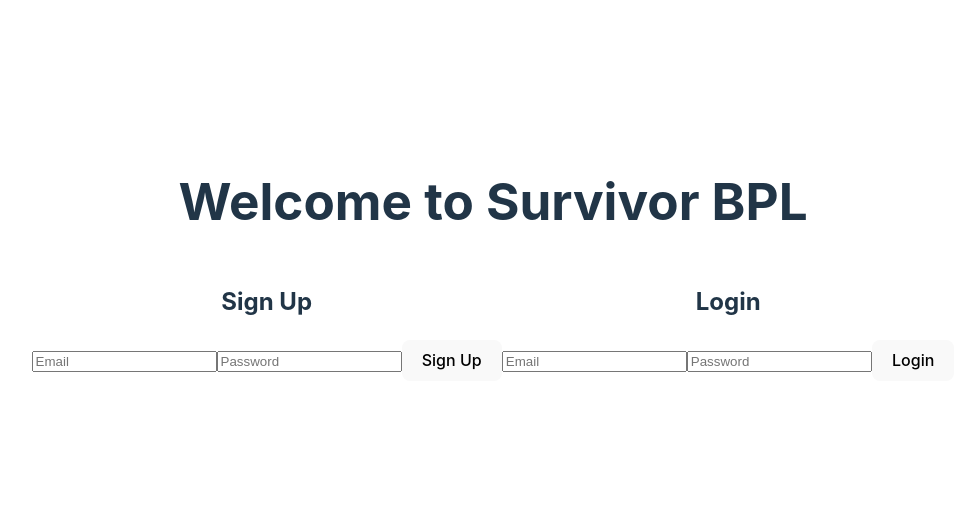
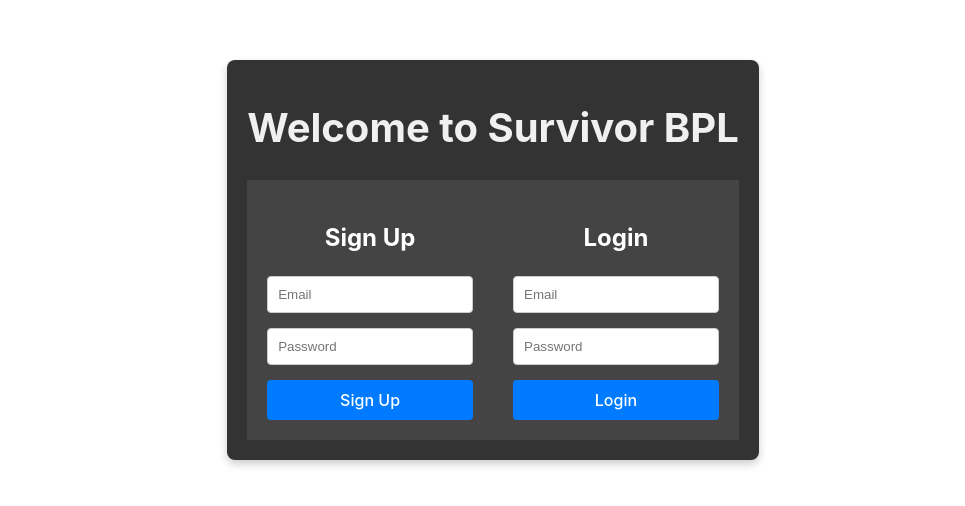
Before and after one commit to survive-the-league/SurvivorLeague, a React (Vite) app in the folder client/: page / in a window 1280 px wide. Shown: the part 140-646 px from the top of the page, without its empty margins (147-1112 px from the left). Built offline with nearby package versions, Linux system fonts and the light colour scheme; no server answers.

Commit message:
Add styling for home page (login and signup).

```diff
--- /dev/null
+++ b/client/src/Home.css
@@ -0,0 +1,54 @@
+.home-container {
+    max-width: 900px;
+    margin: 0 auto;
+    padding: 20px;
+    background-color: #333; /* Dark background */
+    border-radius: 8px;
+    box-shadow: 0 4px 8px rgba(0, 0, 0, 0.2);
+    color: white; /* Light text color */
+    text-align: center;
+  }
+
+  .home-container h1 {
+    margin-bottom: 20px;
+    font-size: 2.5rem;
+    color: #f0f0f0; /* Light color for the heading */
+  }
+
+  .auth-container {
+    display: flex;
+    justify-content: space-around;
+    margin-top: 30px;
+  }
+
+  .auth-card {
+    background-color: #444; /* Dark gray for auth cards */
+    padding: 20px;
+    width: 45%; /* Adjust the width to balance the layout */
+  }
+
+  .auth-card form {
+    display: flex;
+    flex-direction: column;
+    gap: 15px;
+  }
+
+  .auth-card input {
+    padding: 10px;
+    border-radius: 4px;
+    border: 1px solid #ccc;
+  }
+
+  .auth-card button {
+    background-color: #007bff;
+    color: white;
+    padding: 10px;
+    border: none;
+    border-radius: 4px;
+    cursor: pointer;
+    transition: background-color 0.3s;
+  }
+
+  .auth-card button:hover {
+    background-color: #0056b3;
+  }
--- a/client/src/Home.jsx
+++ b/client/src/Home.jsx
@@ -1,16 +1,17 @@
 import React from 'react';
 import Signup from './Signup.jsx';
 import Login from './Login.jsx';
+import './Home.css'
 
 const Home = () => {
   return (
-    <div>
+    <div className="home-container">
       <h1>Welcome to Survivor BPL</h1>
-      <div style={{ display: 'flex', justifyContent: 'space-around' }}>
-        <div>
+      <div className="auth-container">
+        <div className="auth-card">
           <Signup />
         </div>
-        <div>
+        <div className="auth-card">
           <Login />
         </div>
       </div>
```
